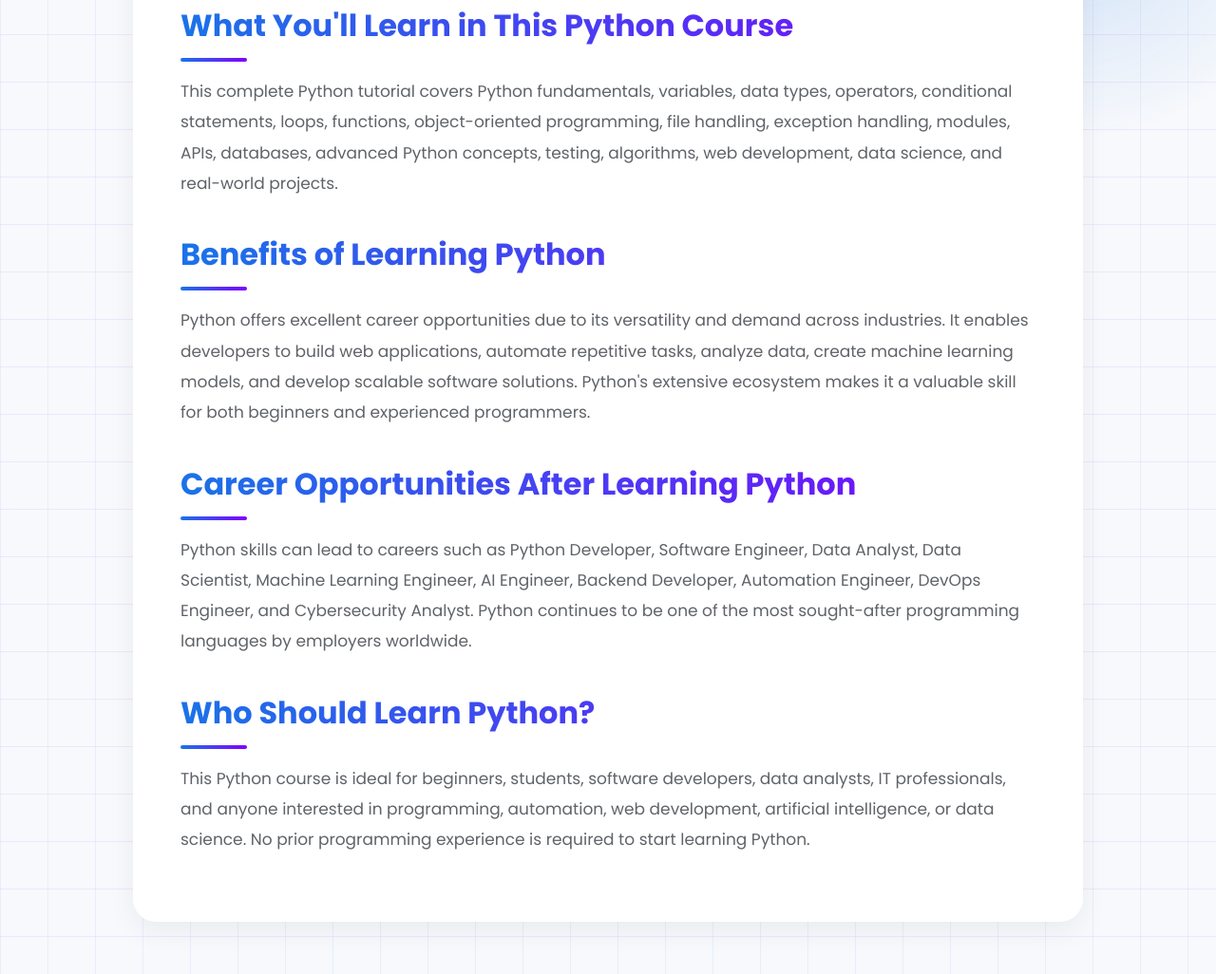
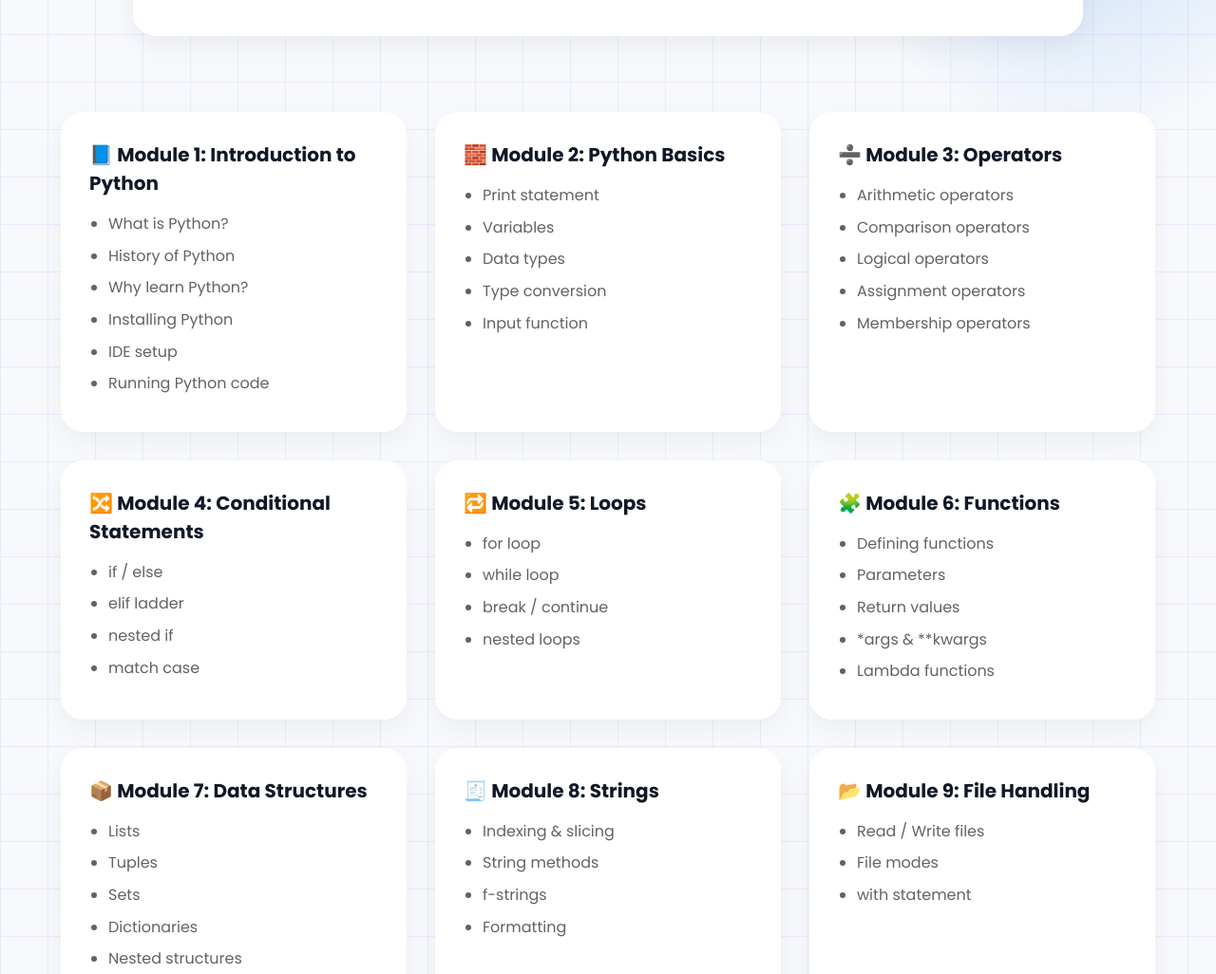
Before and after one commit to MRVB96/codecraft-website, a plain HTML site: page python.html in a window 1280 px wide. Shown: the part 764-1790 px from the top of the page at 95% size. Drawn offline with Linux system fonts and the light colour scheme.

```diff
--- a/python.html
+++ b/python.html
@@ -550,8 +550,8 @@
 
   background:linear-gradient(
     90deg,
-    #1a73e8,
-    #7f00ff
+    #000000,
+    #000000
   );
 }
 
@@ -657,49 +657,6 @@
     powerful libraries, Python helps developers build applications
     quickly and efficiently.
   </p>
-
-  <h2>What You'll Learn in This Python Course</h2>
-
-  <p>
-    This complete Python tutorial covers Python fundamentals, variables,
-    data types, operators, conditional statements, loops, functions,
-    object-oriented programming, file handling, exception handling,
-    modules, APIs, databases, advanced Python concepts, testing,
-    algorithms, web development, data science, and real-world projects.
-  </p>
-
-  <h2>Benefits of Learning Python</h2>
-
-  <p>
-    Python offers excellent career opportunities due to its versatility
-    and demand across industries. It enables developers to build web
-    applications, automate repetitive tasks, analyze data, create
-    machine learning models, and develop scalable software solutions.
-    Python's extensive ecosystem makes it a valuable skill for both
-    beginners and experienced programmers.
-  </p>
-
-  <h2>Career Opportunities After Learning Python</h2>
-
-  <p>
-    Python skills can lead to careers such as Python Developer,
-    Software Engineer, Data Analyst, Data Scientist, Machine Learning
-    Engineer, AI Engineer, Backend Developer, Automation Engineer,
-    DevOps Engineer, and Cybersecurity Analyst. Python continues to
-    be one of the most sought-after programming languages by employers
-    worldwide.
-  </p>
-
-  <h2>Who Should Learn Python?</h2>
-
-  <p>
-    This Python course is ideal for beginners, students, software
-    developers, data analysts, IT professionals, and anyone interested
-    in programming, automation, web development, artificial intelligence,
-    or data science. No prior programming experience is required to
-    start learning Python.
-  </p>
-
 </section>
 <!-- ================= PYTHON COURSE MODULES ================= -->
 <section class="course-container">
```
